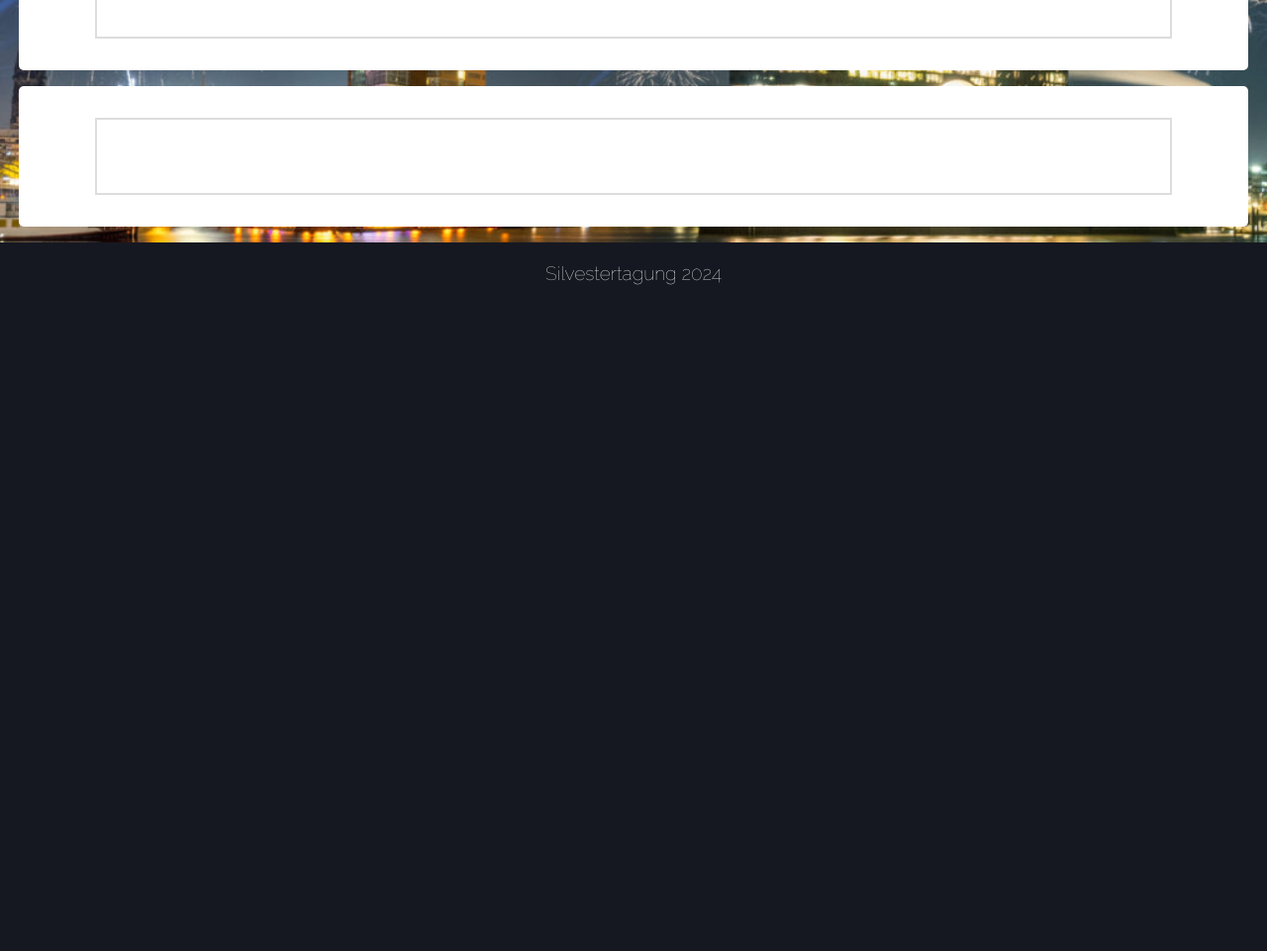
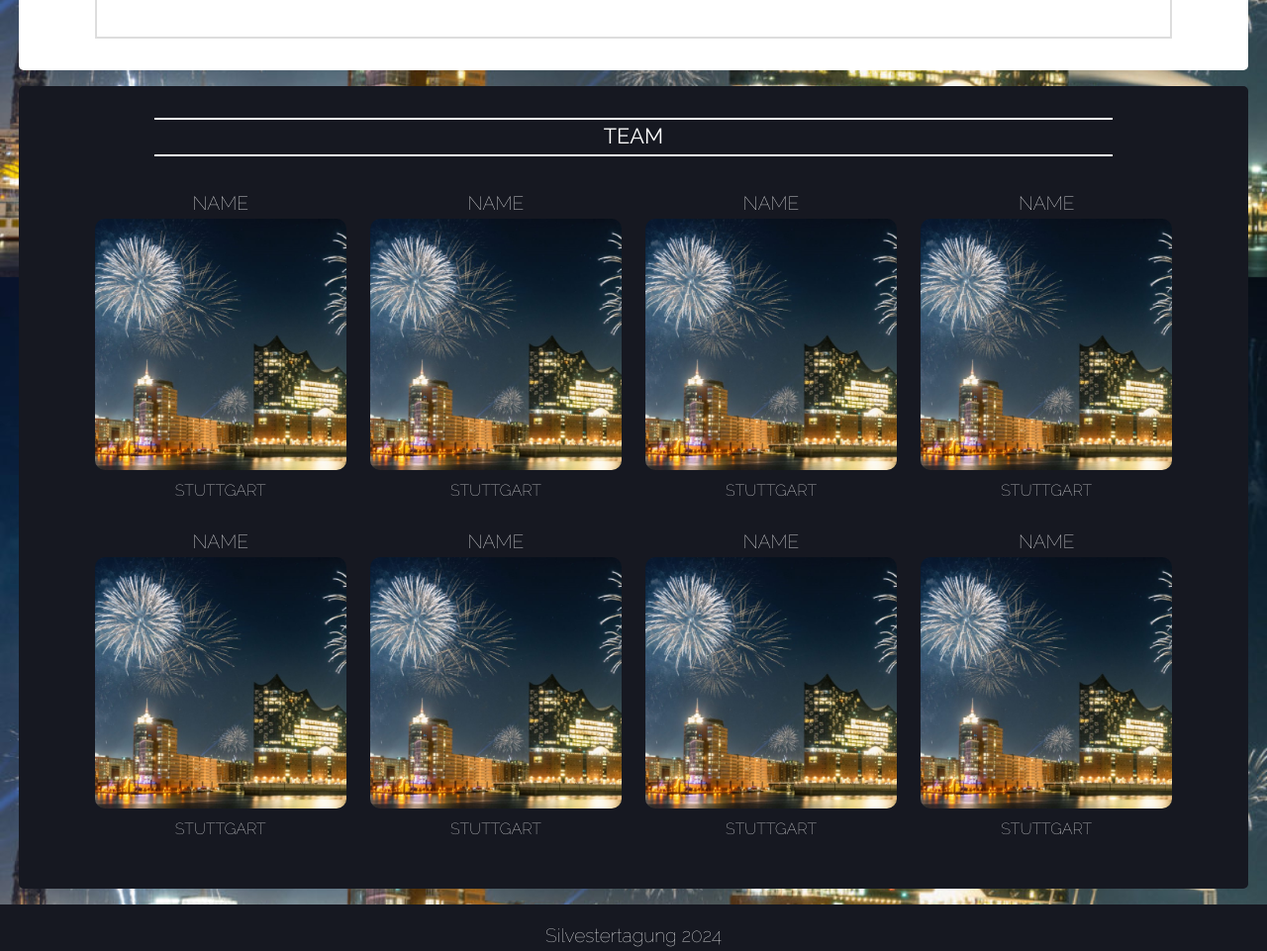
Before and after one commit to SilvesterTagung2024/SilvesterTagung2024, a plain HTML site: page index.html in a window 1280 px wide. Shown: the part 2992-3953 px from the top of the page at 99% size. Before the commit the page ends 3284 px from the top, so only its background shows below. Drawn offline with Linux system fonts and the light colour scheme.

Commit message:
Team gallery

```diff
--- a/index.html
+++ b/index.html
@@ -134,24 +134,72 @@
                 </div>
 
                 <div class="iframeDiv">
+
                     <iframe class="iframeMobile"
-                        src="https://www.google.com/maps/embed?pb=!1m18!1m12!1m3!1d41937.401384480414!2d9.148795475948518!3d48.93277355072575!2m3!1f0!2f0!3f0!3m2!1i1024!2i768!4f13.1!3m3!1m2!1s0x4799d23941baee49%3A0xe110206bf171c383!2sFreiberg!5e0!3m2!1sen!2sde!4v1715262763340!5m2!1sen!2sde"
-                        width="400" height="300" style="border:0;" allowfullscreen="" loading="lazy"
+                        src="https://www.google.com/maps/embed?pb=!1m18!1m12!1m3!1d3985.0437843651457!2d10.029193432227908!3d53.56631394549405!2m3!1f0!2f0!3f0!3m2!1i1024!2i768!4f13.1!3m3!1m2!1s0x47b18ec87ec69201%3A0xe7c6c0f27030e73a!2sThe%20Church%20of%20Jesus%20Christ%20of%20Latter-day%20Saints!5e0!3m2!1sen!2sde!4v1728276901354!5m2!1sen!2sde"
+                        width="400" height="300" style="border:0;" allowfullscreen=""
                         referrerpolicy="no-referrer-when-downgrade"></iframe>
+
                     <iframe class="iframeLarger"
-                        src="https://www.google.com/maps/embed?pb=!1m18!1m12!1m3!1d41937.401384480414!2d9.148795475948518!3d48.93277355072575!2m3!1f0!2f0!3f0!3m2!1i1024!2i768!4f13.1!3m3!1m2!1s0x4799d23941baee49%3A0xe110206bf171c383!2sFreiberg!5e0!3m2!1sen!2sde!4v1715262763340!5m2!1sen!2sde"
-                        width="960" height="480" style="border:0;" allowfullscreen="" loading="lazy"
+                        src="https://www.google.com/maps/embed?pb=!1m18!1m12!1m3!1d3985.0437843651457!2d10.029193432227908!3d53.56631394549405!2m3!1f0!2f0!3f0!3m2!1i1024!2i768!4f13.1!3m3!1m2!1s0x47b18ec87ec69201%3A0xe7c6c0f27030e73a!2sThe%20Church%20of%20Jesus%20Christ%20of%20Latter-day%20Saints!5e0!3m2!1sen!2sde!4v1728276901354!5m2!1sen!2sde"
+                        width="960" height="480" style="border:0;" allowfullscreen=""
                         referrerpolicy="no-referrer-when-downgrade"></iframe>
                 </div>
 
             </div>
         </div>
 
+        <div class="card-dark">
+            <p class="program-header">TEAM</p>
+            <div class="team-gallery">
+                <div class="team-member">
+                    <p class="team-name">NAME</p>
+                    <img class="team-image" src="images/square_image.jpg" alt="">
+                    <p class="team-ward">STUTTGART</p>
+                </div>
 
-        <!-- Text block section -->
-        <div class="card-light">
-            <div class="textbox">
-                <p>Third: Hier ist Platz für deinen Text. Du kannst diese Box zum Schreiben verwenden.</p>
+                <div class="team-member">
+                    <p class="team-name">NAME</p>
+                    <img class="team-image" src="images/square_image.jpg" alt="">
+                    <p class="team-ward">STUTTGART</p>
+                </div>
+
+                <div class="team-member">
+                    <p class="team-name">NAME</p>
+                    <img class="team-image" src="images/square_image.jpg" alt="">
+                    <p class="team-ward">STUTTGART</p>
+                </div>
+
+                <div class="team-member">
+                    <p class="team-name">NAME</p>
+                    <img class="team-image" src="images/square_image.jpg" alt="">
+                    <p class="team-ward">STUTTGART</p>
+                </div>
+
+                <div class="team-member">
+                    <p class="team-name">NAME</p>
+                    <img class="team-image" src="images/square_image.jpg" alt="">
+                    <p class="team-ward">STUTTGART</p>
+                </div>
+
+                <div class="team-member">
+                    <p class="team-name">NAME</p>
+                    <img class="team-image" src="images/square_image.jpg" alt="">
+                    <p class="team-ward">STUTTGART</p>
+                </div>
+
+                <div class="team-member">
+                    <p class="team-name">NAME</p>
+                    <img class="team-image" src="images/square_image.jpg" alt="">
+                    <p class="team-ward">STUTTGART</p>
+                </div>
+
+                <div class="team-member">
+                    <p class="team-name">NAME</p>
+                    <img class="team-image" src="images/square_image.jpg" alt="">
+                    <p class="team-ward">STUTTGART</p>
+                </div>
+
             </div>
         </div>
 
```
